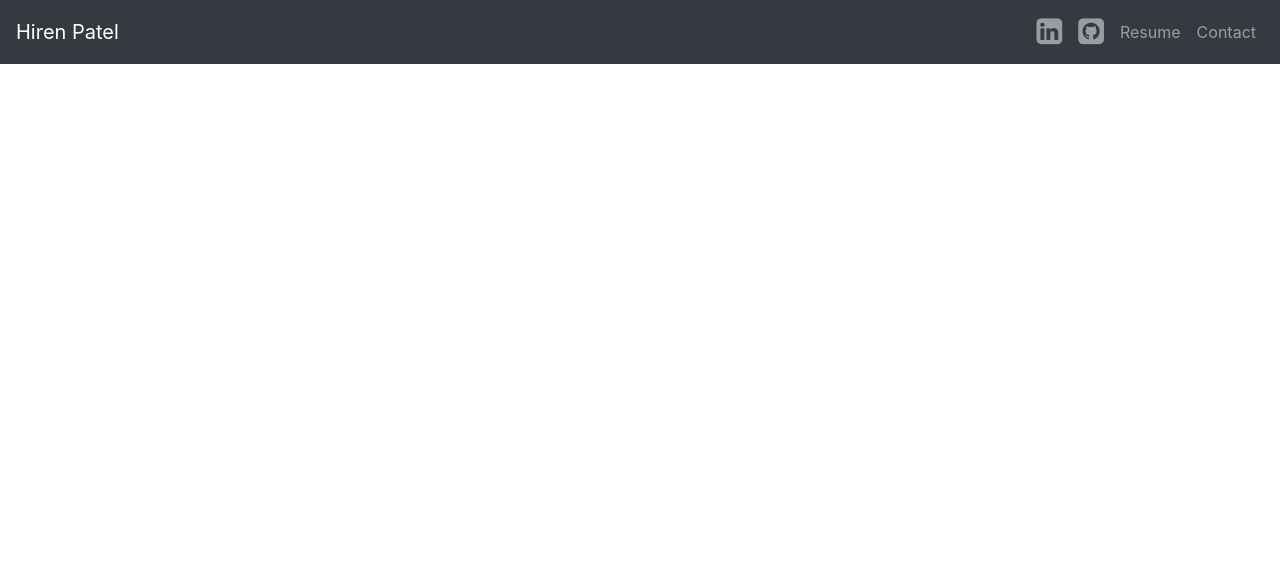
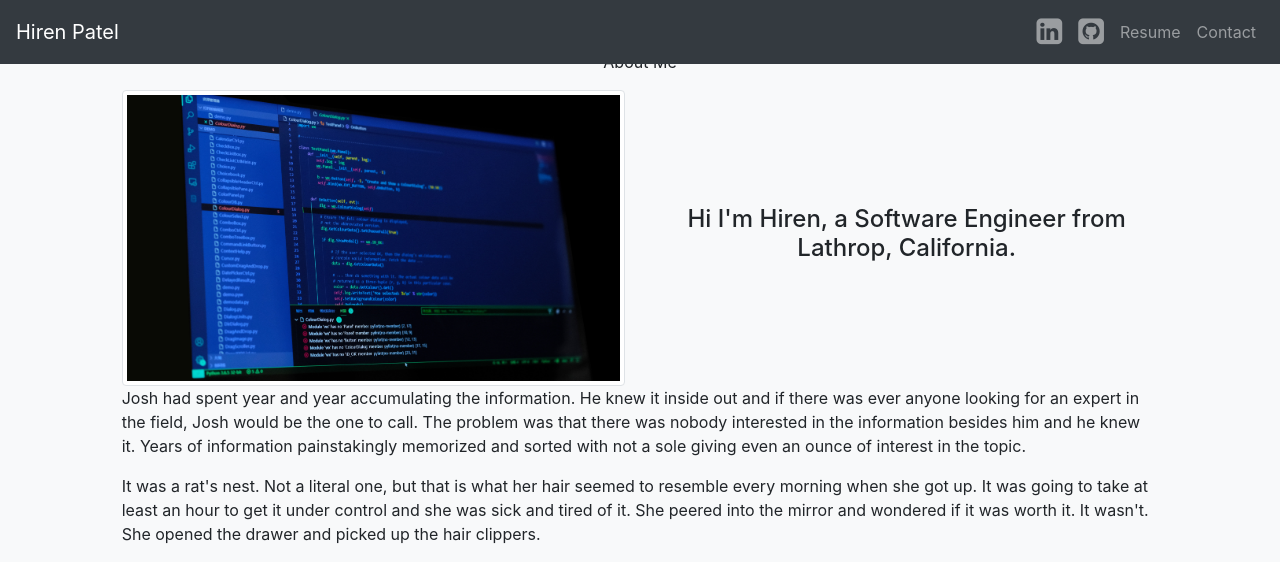
Before and after one commit to hpca01/PortfolioSite, a Django app: page /about/ in a window 1280 px wide. Shown: the top 583 px of the page. Run offline with Django 3.2, Linux system fonts and the light colour scheme.

Commit message:
added items in about me, some more styling too

```diff
--- a/portfolio/templates/about.html
+++ b/portfolio/templates/about.html
@@ -1,6 +1,39 @@
 {% extends 'main.html' %}
+{% block main_content %}
 {% load static %}
-{% block main_content %}
+<div id="main_container" class="container-fluid bg-light">
+    <div class="row justify-content-center">
+        <div class="col text-center">
+            <p id="page_title">About Me</p>
+        </div>
+    </div>
+    <div class="row justify-content-center align-items-center top_buffer">
+        <div class="col-sm-5">
+            <img id="resize_img" src="{% static 'portfolio/pics/computer_image_aboutme.jpg' %}" alt="picture of a computer with python" class="img-thumbnail img-responsive">
+        </div>
+        <div class="col-sm-5 text-center">
+            <h4>Hi I'm Hiren, a Software Engineer from Lathrop, California.</h4>
+            {% comment %} <p class="text-center">Hi, I'm Hiren a Software Engineer from Lathrop, California.</p> {% endcomment %}
+        </div>
+    </div>
+    <div class="row justify-content-center top_buffer">
+        <div class="col-sm-10">
+            <p class="text-sm-left">
+                Josh had spent year and year accumulating the information. He knew it inside out and if there was ever anyone looking for an expert in the field, Josh would be the one to call. The problem was that there was nobody interested in the information besides him and he knew it. Years of information painstakingly memorized and sorted with not a sole giving even an ounce of interest in the topic.
+            </p>
+            <p class="text-sm-left">
+                It was a rat's nest. Not a literal one, but that is what her hair seemed to resemble every morning when she got up. It was going to take at least an hour to get it under control and she was sick and tired of it. She peered into the mirror and wondered if it was worth it. It wasn't. She opened the drawer and picked up the hair clippers.
+            </p>
+        </div>
+    </div>
+    <div class="row justify-content-center align-items-center top_buffer">
+        <div class="col-sm-5 text-center">
 
+        </div>
+        <div class="col-sm-5">
+
+        </div>
+    </div>
+</div>
 
 {% endblock main_content %}
```
Also changed, not shown: portfolio/resume/static/portfolio/main.css (+17 -0 lines), portfolio/resume/static/portfolio/pics/computer_image_aboutme.jpg (added).
